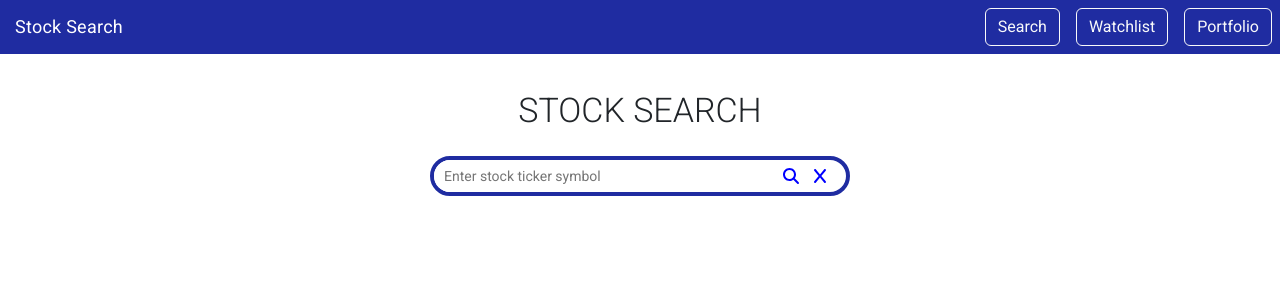
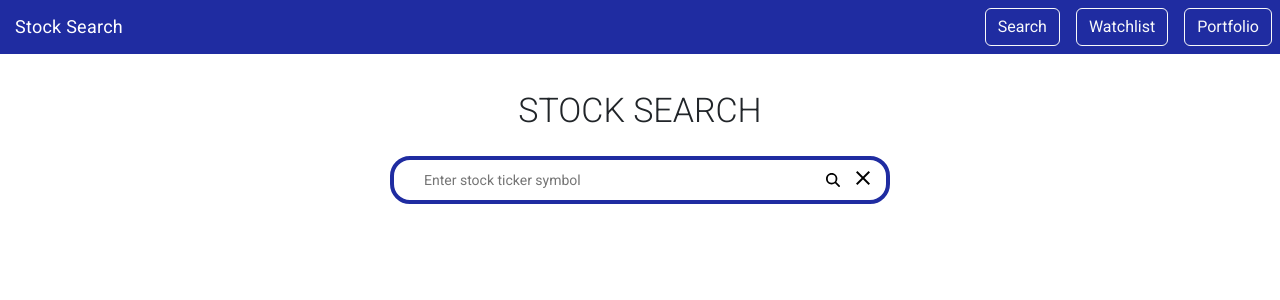
Before and after one commit to rahulharikumarr/StockUp, an Angular app in the folder frontend/: page /search/home in a window 1280 px wide. Shown: the top 300 px of the page. Built offline with nearby package versions, Linux system fonts and the light colour scheme.

Commit message:
completed autocomplete feature without search

```diff
--- a/frontend/src/app/app.module.ts
+++ b/frontend/src/app/app.module.ts
@@ -13,6 +13,8 @@ import { provideAnimationsAsync } from '@angular/platform-browser/animations/asy
 import {MatAutocompleteModule} from '@angular/material/autocomplete';
 import {MatFormFieldModule} from '@angular/material/form-field';
 import { MatInputModule } from '@angular/material/input';
+import {MatProgressSpinnerModule} from '@angular/material/progress-spinner';
+import {MatIconModule} from '@angular/material/icon';
 
 @NgModule({
   declarations: [
@@ -29,7 +31,9 @@ import { MatInputModule } from '@angular/material/input';
     FontAwesomeModule,
     MatAutocompleteModule,
     MatFormFieldModule,
-    MatInputModule
+    MatInputModule,
+    MatProgressSpinnerModule,
+    MatIconModule
   ],
   providers: [AutocompleteService, provideAnimationsAsync()],
   bootstrap: [AppComponent]
--- a/frontend/src/app/search-bar/search-bar.component.css
+++ b/frontend/src/app/search-bar/search-bar.component.css
@@ -1,52 +1,46 @@
-.search-bar {
-    width: 420px;
-    height: 40px;
-    display: flex;
-    border: 4px solid #1f2ca1;
-    border-radius: 20px;
-    overflow: hidden;
-    margin: 0 auto;
-  }
-
 .search-container {
   margin-top: 30px;
   text-align: center;
 }
 
+.search-bar {
+  position: relative;
+  display: inline-block;
+  border: 4px solid #1f2ca1;
+  border-radius: 20px;
+  padding: 5px;
+  width: 500px; /* Adjust the width as needed */
+}
 
-  input[type="text"] {
-    flex: 1;
-    padding: 5px 10px;
+.search-bar input {
   border: none;
   outline: none;
+  width: calc(100% - 40px); /* Adjust the width as needed */
+  padding: 5px;
+  border-radius: 20px;
 }
 
-  button {
-    padding: 5px;
-    border: none;
-    background-color: transparent;
-    cursor: pointer;
+.search-bar button {
+  position: absolute;
+  top: 50%;
+  transform: translateY(-50%);
+  background-color: transparent; /* Set button background to transparent */
+  border: none; /* Remove button border */
 }
 
-  .btn-primary {
-    color: #007bff;
+.search-icon {
+  right: 40px; /* Adjust the position as needed */
 }
 
-  .btn-danger {
-    color: #dc3545;
+.search-bar button:last-child {
+  right: 5px;
 }
 
-
-  .search-icon {
-    color: #1f2ca1;
+.mat-spinner {
+  display: inline-block;
+  vertical-align: middle;
 }
 
-
-  .delete-icon {
-    color: #1f2ca1;
+::ng-deep .mat-autocomplete-panel {
+  width: 300px !important; /* Adjust the width as needed */
 }
-
-  .btn-primary:hover,
-  .btn-danger:hover {
-    background-color: transparent;
-  }
--- a/frontend/src/app/search-bar/search-bar.component.html
+++ b/frontend/src/app/search-bar/search-bar.component.html
@@ -1,16 +1,19 @@
 <div class="search-container">
   <div class="search-bar">
-    <input type="text" placeholder="Enter stock ticker symbol" [(ngModel)]="searchQuery" (input)="onInputChange()">
-    <button type="button" class="btn btn-primary">
-      <fa-icon [icon]="faMagnifyingGlass" style="margin-right: 5px; color: blue;"></fa-icon>
+    <input matInput placeholder="Enter stock ticker symbol" [(ngModel)]="searchQuery" (input)="onInputChange()" [matAutocomplete]="auto">
+    <mat-autocomplete #auto="matAutocomplete">
+      <mat-option *ngIf="isLoading" disabled>
+        <mat-spinner diameter="20"></mat-spinner> <!-- Display spinner if loading -->
+      </mat-option>
+      <mat-option *ngFor="let suggestion of suggestions" [value]="suggestion.displaySymbol">
+        {{ suggestion.displaySymbol }} | {{ suggestion.description }}
+      </mat-option>
+    </mat-autocomplete>
+    <button mat-button matSuffix mat-icon-button aria-label="Search" class="search-icon">
+      <fa-icon [icon]="faMagnifyingGlass"></fa-icon>
     </button>
-    <button type="button" class="btn btn-danger">
-      <fa-icon [icon]="faX" style="margin-right: 15px; color: blue;"></fa-icon>
+    <button mat-button matSuffix mat-icon-button aria-label="Clear" (click)="searchQuery = ''">
+      <mat-icon>close</mat-icon>
     </button>
   </div>
-  <div>
-    <div *ngFor="let suggestion of suggestions">
-      <p>{{ suggestion.displaySymbol }} | {{ suggestion.description }}</p> <!-- Accessing the description property -->
-    </div>
-  </div>
 </div>
--- a/frontend/src/app/search-bar/search-bar.component.ts
+++ b/frontend/src/app/search-bar/search-bar.component.ts
@@ -20,18 +20,25 @@ export class SearchBarComponent {
   faX = faX;
   searchQuery: string = '';
   suggestions: StockSuggestion[] = [];
+  isLoading: boolean = false;
 
   constructor(private autoCompleteService: AutocompleteService) { } // Inject the service
 
   // Method to handle input change
   onInputChange() {
+    this.isLoading = true;
     if (this.searchQuery.trim() !== '') {
       this.autoCompleteService.getAutocompleteSuggestions(this.searchQuery).subscribe(
         (data: any) => {
-          this.suggestions = data.result;
+          //here we can use .filter to filter out according to what was mentioned - only using common stock and no '.' symbol
+          this.suggestions = data.result.filter((suggestion: StockSuggestion) => {
+            return suggestion.type === 'Common Stock' && !suggestion.symbol.includes('.');
+          });
+          this.isLoading = false;
         },
         (error) => {
           console.error(error);
+          this.isLoading = false;
         }
       );
     } else {
```
Lines whose indentation alone changed are shown as unchanged.
